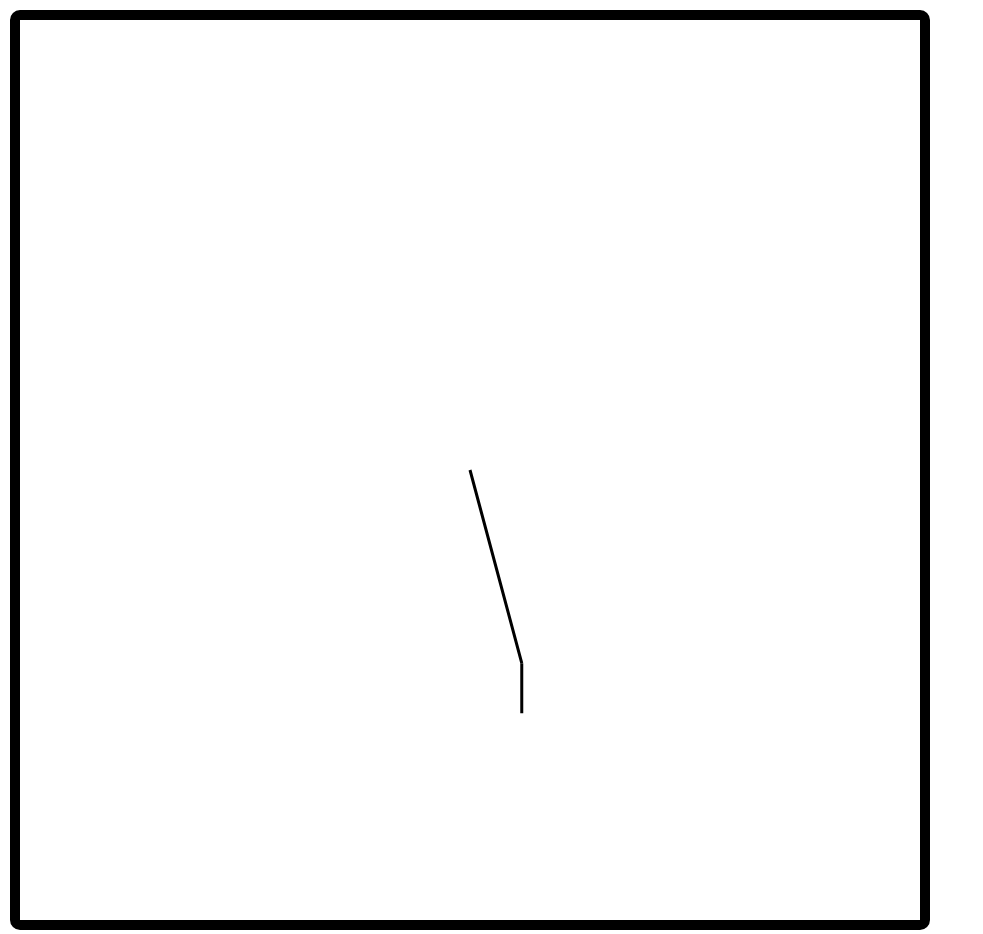
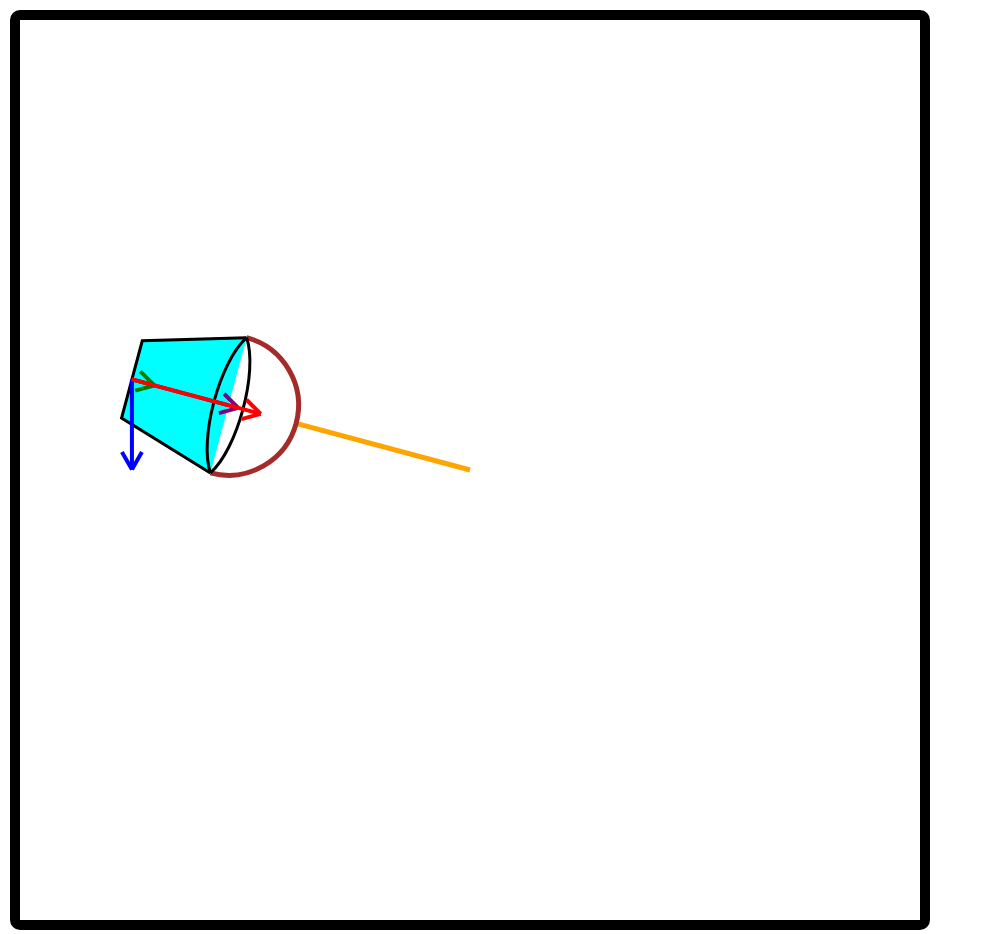
Before and after one commit to steniowrsilva/physimul3, a plain HTML site: page index.html in a window 1280 px wide. Shown: the whole page, without its empty margins (0-983 px from the left). Drawn offline with Linux system fonts and the light colour scheme.

Commit message:
add vectors

```diff
--- a/index.html
+++ b/index.html
@@ -3,7 +3,7 @@
 <head>
     <meta charset="UTF-8">
     <meta name="viewport" content="width=device-width, initial-scale=1.0">
-    <title>Physimul 3</title>
+    <title>Physimul2 2.0</title>
     <link rel="stylesheet" href="style.css">
     <script src="script.js" defer></script>
 </head>
--- a/script.js
+++ b/script.js
@@ -2,38 +2,179 @@ canvas = document.querySelector(".canvas");
 ctx = canvas.getContext("2d");
 let angle = Math.PI/4;
 let dangle = Math.PI/180;
+let signal = 1;
+
+function vector (length, tailX, tailY) {
+    return {
+        length,
+        tailX,
+        tailY
+    }
+}
+
+const bucket = {
+    height: 100,
+    topR: 70,
+    bottomR: 40,
+}
 
 function draw(){
 
-    ctx.clearRect(0,0, canvas.width, canvas.height);
+    ctx.clearRect(0, 0, canvas.width, canvas.height);
 
     ctx.save();
 
+    //string
     ctx.translate(canvas.width/2, canvas.height/2);
     ctx.rotate(angle);
     ctx.beginPath();
     ctx.moveTo(0,0);
-    ctx.lineTo(0,200);
+    ctx.lineTo(0,350-bucket.height-bucket.topR);
+    ctx.strokeStyle = 'orange';
+    ctx.lineWidth = 5;
+    ctx.stroke();
+
+    //water
+    ctx.beginPath();
+    ctx.moveTo(bucket.bottomR, 350);
+    ctx.lineTo(-bucket.bottomR, 350);
+    ctx.lineTo(-bucket.topR, 350-bucket.height);
+    ctx.lineTo(bucket.topR, 350-bucket.height);
+    ctx.lineTo(bucket.topR, 350-bucket.height);
+    ctx.fillStyle = 'aqua';
+    ctx.fill();
+
+    //bucket
+    ctx.beginPath();
+    ctx.moveTo(0,350);
+    ctx.lineTo(-bucket.bottomR, 350);
+    ctx.lineTo(-bucket.topR, 350-bucket.height);
+    ctx.strokeStyle = 'black';
     ctx.lineWidth = 3;
+    ctx.stroke();
+
+    ctx.beginPath();
+    ctx.moveTo(0,350);
+    ctx.lineTo(bucket.bottomR, 350);
+    ctx.lineTo(bucket.topR, 350-bucket.height);
+    ctx.strokeStyle = 'black';
+    ctx.lineWidth = 3;
+    ctx.stroke();
+
+    //rim
+    ctx.beginPath();
+    ctx.arc(0,350-bucket.height, bucket.topR, Math.PI, 2*Math.PI);
+    ctx.strokeStyle = 'brown';
+    ctx.lineWidth = 5;
+    ctx.stroke();
+
+    // bucket's top
+    ctx.beginPath();
+    ctx.moveTo(-bucket.topR, 350-bucket.height);
+    ctx.bezierCurveTo(-bucket.topR+30, 350-bucket.height-20, bucket.topR-30, 350-bucket.height-20, bucket.topR, 350-bucket.height);
+    ctx.strokeStyle = 'black';
+    ctx.lineWidth = 3;
+    ctx.stroke();
+
+    ctx.beginPath();
+    ctx.moveTo(-bucket.topR, 350-bucket.height);
+    ctx.bezierCurveTo(-bucket.topR+30, 350-bucket.height+20, bucket.topR-30, 350-bucket.height+20, bucket.topR, 350-bucket.height);
+    ctx.stroke();
+
+    //centripetal Force
+    const centripetalForce = vector(110, 0, 350);
+    ctx.beginPath();
+    ctx.moveTo(0,350);
+    ctx.lineTo(0, 350-centripetalForce.length);
+    ctx.strokeStyle = 'purple';
+    ctx.lineWidth = 4;
+    ctx.stroke();
+
+    //centripetal force's head
+    ctx.beginPath();
+    ctx.moveTo(0, 350-centripetalForce.length);
+    ctx.lineTo(20*Math.cos(Math.PI/2+Math.PI/6), 350-centripetalForce.length+20*Math.sin(Math.PI/2+Math.PI/6));
+    ctx.moveTo(0, 350-centripetalForce.length);
+    ctx.lineTo(20*Math.cos(Math.PI/2-Math.PI/6), 350-centripetalForce.length+20*Math.sin(Math.PI/2-Math.PI/6));
+    ctx.stroke();
+
+    ctx.save();
+
+    //weight
+    const weight = vector(90, 0, 0);
+    ctx.translate(0,350);
+    ctx.rotate(-angle);
+    ctx.beginPath();
+    ctx.moveTo(0,0);
+    ctx.lineTo(0,weight.length);
+    ctx.strokeStyle = 'blue';
     ctx.closePath();
     ctx.stroke();
 
-    ctx.translate(0, 200);
-    ctx.rotate(-angle);
+    //weight's head
     ctx.beginPath();
-    ctx.moveTo(0,0);
-    ctx.lineTo(0,50);
-    ctx.closePath();
+    ctx.moveTo(0,weight.length);
+    ctx.lineTo(20*Math.cos(-Math.PI/2-Math.PI/6), weight.length+20*Math.sin(-Math.PI/2-Math.PI/6));
+    ctx.moveTo(0,weight.length);
+    ctx.lineTo(20*Math.cos(-Math.PI/2+Math.PI/6), weight.length+20*Math.sin(-Math.PI/2+Math.PI/6));
     ctx.stroke();
 
     ctx.restore();
 
+    //weight radial component
+    const weightRadial = vector(weight.length*Math.cos(angle),0,0);
+    ctx.beginPath();
+    ctx.moveTo(0,350);
+    ctx.lineTo(0,350+weightRadial.length);
+    ctx.strokeStyle = 'green';
+    ctx.lineWidth = 4;
+    ctx.stroke();
+
+    //weight radial component's head
     const tolerance = 1e-10; // A small value to consider as close to zero
-    const diff = Math.sqrt(2)/2 - Math.cos(angle);
-    if (Math.abs(diff) < tolerance) {
-        dangle *= -1;
+    if (Math.abs(Math.cos(angle)) < tolerance) { signal *= -1}
+    if (signal>0) {
+        ctx.beginPath();
+        ctx.moveTo(0,350+weightRadial.length);
+        ctx.lineTo(20*Math.cos(-Math.PI/2-Math.PI/6) , 350+weightRadial.length+20*Math.sin(-Math.PI/2-Math.PI/6));
+        ctx.lineTo(0,350+weightRadial.length);
+        ctx.lineTo(20*Math.cos(-Math.PI/2+Math.PI/6) , 350+weightRadial.length+20*Math.sin(-Math.PI/2+Math.PI/6));
+        ctx.stroke();
+    } else {
+        ctx.beginPath();
+        ctx.moveTo(0,350+weightRadial.length);
+        ctx.lineTo(20*Math.cos(Math.PI/2+Math.PI/6) , 350+weightRadial.length+20*Math.sin(+Math.PI/2+Math.PI/6));
+        ctx.lineTo(0,350+weightRadial.length);
+        ctx.lineTo(20*Math.cos(Math.PI/2-Math.PI/6) , 350+weightRadial.length+20*Math.sin(Math.PI/2-Math.PI/6));
+        ctx.stroke();
     }
-    angle += dangle;
+
+    //tesion
+    const tesion = vector(centripetalForce.length - weightRadial.length,0,0);
+    ctx.beginPath();
+    ctx.moveTo(0,350);
+    ctx.lineTo(0, 350-tesion.length);
+    ctx.strokeStyle = 'red';
+    ctx.stroke();
+
+    //tension's head
+    ctx.beginPath();
+    ctx.moveTo(0, 350-tesion.length);
+    ctx.lineTo(20*Math.cos(Math.PI/2-Math.PI/6), 350-tesion.length+20*Math.sin(Math.PI/2-Math.PI/6));
+    ctx.moveTo(0, 350-tesion.length);
+    ctx.lineTo(20*Math.cos(Math.PI/2+Math.PI/6), 350-tesion.length+20*Math.sin(Math.PI/2+Math.PI/6));
+    ctx.stroke();
+
+    ctx.restore();
+
+    //PARA UM FUTURO PÊNDULO OU SIMULAÇÃO SIMILAR
+    // const tolerance = 1e-10; // A small value to consider as close to zero
+    // const diff = Math.sqrt(2)/2 - Math.cos(angle);
+    // if (Math.abs(diff) < tolerance) {
+    //     dangle *= -1;
+    // }
+
+    angle -= dangle;
 
     requestAnimationFrame(draw);
 }
```
